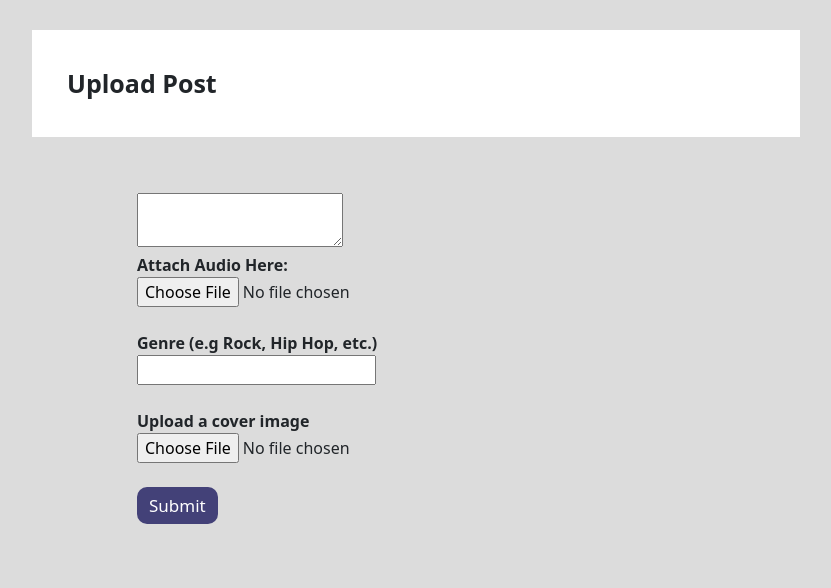
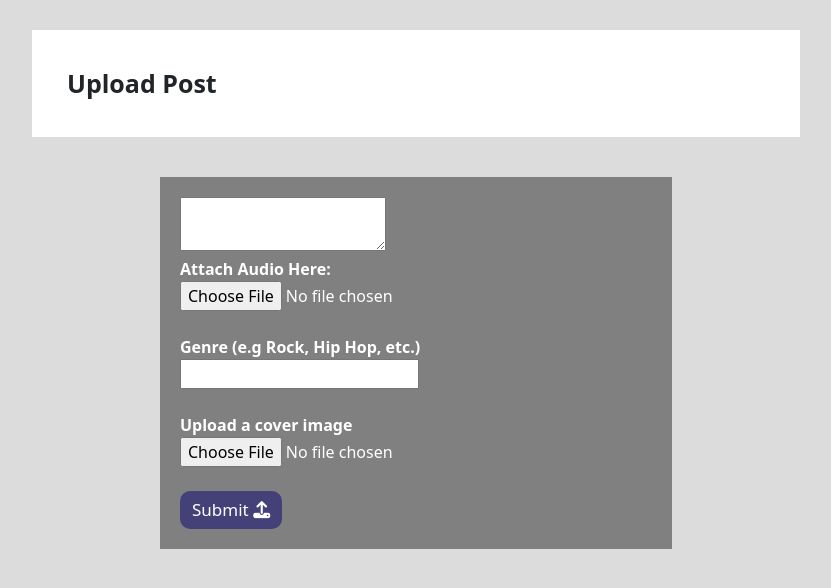
Before and after one commit to frederrck/usermanagement, a Flask app: page /post/add in a window 1280 px wide. Shown: the part 80-668 px from the top of the page, without its empty margins (224-1055 px from the left). Run offline with Flask 3, Linux system fonts and the light colour scheme; some libraries are stand-ins or nearby versions.

Commit message:
7/08/2023

```diff
--- a/static/main.css
+++ b/static/main.css
@@ -151,6 +151,11 @@ img[alt=profile] {
         min-width: 500px;
     }
 
+    .home-sub .row{
+        background-color: black;
+        height:50px;
+    }
+
     .home-sub h1{
         margin-bottom: 40px;
     }
@@ -260,14 +265,15 @@ img[alt=profile] {
 /*** ADD POST PAGE ***/
 
 .addpost{
-    width: 50%;
+    width: 40%;
+    min-width: 400px;
     margin: auto;
-    margin-top:5%;
+    margin-top: 40px;
+    background-color: grey;
+    padding:20px;
+    color:white;
+}
 
-}
-    .addpost form{
-        height: 300px;
-    }
 
     .addpost button{
         border-radius: 10px;
@@ -286,6 +292,9 @@ img[alt=profile] {
         font-weight: 600;
     }
 
+.upload {
+    background-color: #434178;
+}
 
 
 /* view profile */
@@ -536,6 +545,11 @@ img[alt=profile] {
     background-color:grey;
 }
 
+.ind-comment{
+    background-color:#4fd9b8;
+    color:#434178
+}
+
 /* sign up and login forms */
 .form-label{
     margin-top:9px;
--- a/templates/_layout.html
+++ b/templates/_layout.html
@@ -5,8 +5,7 @@
     <meta charset="utf-8" />
     <title>User Management</title>
     <link rel="icon" type="image/x-icon" href="static/images/b_logo.png">
-    <link href="https://cdn.jsdelivr.net/npm/bootstrap@5.3.0-alpha1/dist/css/bootstrap.min.css" rel="stylesheet" integrity="sha384-GLhlTQ8iRABdZLl6O3oVMWSktQOp6b7In1Zl3/Jr59b6EGGoI1aFkw7cmDA6j6gD" crossorigin="anonymous">
-    <link rel="stylesheet" href="/static/main.css">
+    <link href="https://cdn.jsdelivr.net/npm/bootstrap@5.3.1/dist/css/bootstrap.min.css" rel="stylesheet" integrity="sha384-4bw+/aepP/YC94hEpVNVgiZdgIC5+VKNBQNGCHeKRQN+PtmoHDEXuppvnDJzQIu9" crossorigin="anonymous">    <link rel="stylesheet" href="/static/main.css">
     <script src="https://kit.fontawesome.com/92d9c4ad55.js" crossorigin="anonymous"></script>
 </head>
 <body>
@@ -62,7 +61,7 @@
 
 
 
-
+    <script src="https://cdn.jsdelivr.net/npm/bootstrap@5.3.1/dist/js/bootstrap.bundle.min.js" integrity="sha384-HwwvtgBNo3bZJJLYd8oVXjrBZt8cqVSpeBNS5n7C8IVInixGAoxmnlMuBnhbgrkm" crossorigin="anonymous"></script>
     <script>
         function navFull() {
             document.getElementsByClassName("navbar").style.width = "100%";
--- a/templates/post_add.html
+++ b/templates/post_add.html
@@ -5,9 +5,8 @@
     <p>Upload Post</p>
   </div>
 
-<div class="container">
-    <div class = "addpost">
-        <form method = "post" enctype="multipart/form-data">
+<div class = "addpost">
+    <form method = "post" enctype="multipart/form-data">
         <textarea id="editor" name="content"></textarea><br>
 
         <label for="audio">Attach Audio Here:</label><br />
@@ -19,10 +18,10 @@
         <label for="cover_img">Upload a cover image</label><br>
         <input type="file" id="cover_img" name="cover_img" accept="image/*"><br><br>
 
-        <button type="submit">Submit</button>
-        </form>
-    </div>
+        <button type="submit">Submit  <i class="fa-solid fa-upload"></i></button>
+    </form>
 </div>
+
 <script src="https://cdn.ckeditor.com/ckeditor5/38.0.1/classic/ckeditor.js"></script>
 <script>ClassicEditor.create(document.querySelector('#editor'));</script>
 {% endblock %}
--- a/templates/view.html
+++ b/templates/view.html
@@ -17,9 +17,6 @@
         <td>{{ result["last_name"] }}</td>
         <td><a href = "mailto: {{ result["email"] }}">{{ result["email"] }}</a></td>
         <!-- Actions -->
-        <td>
-            <a href = "/delete?id= {{ result["id"] }}" onclick = "return confirm('Confirm delete')">Delete</a>
-        </td>
         <td>
             <a href = "/update?id= {{ result["id"] }}">Edit</a>
         </td>
```
Also changed, not shown: app.py (+11 -22 lines), templates/feed.html (+10 -2 lines), templates/home.html (+3 -60 lines), 1 other file.
